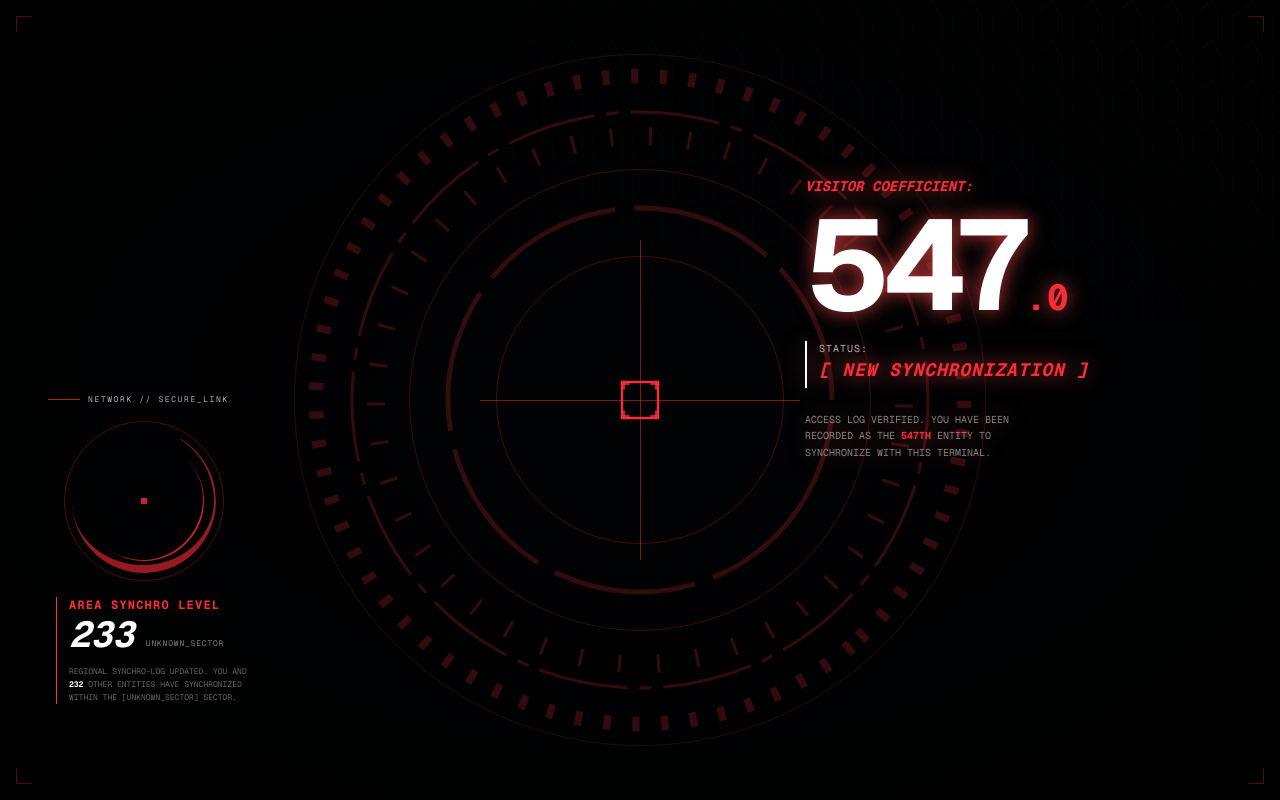
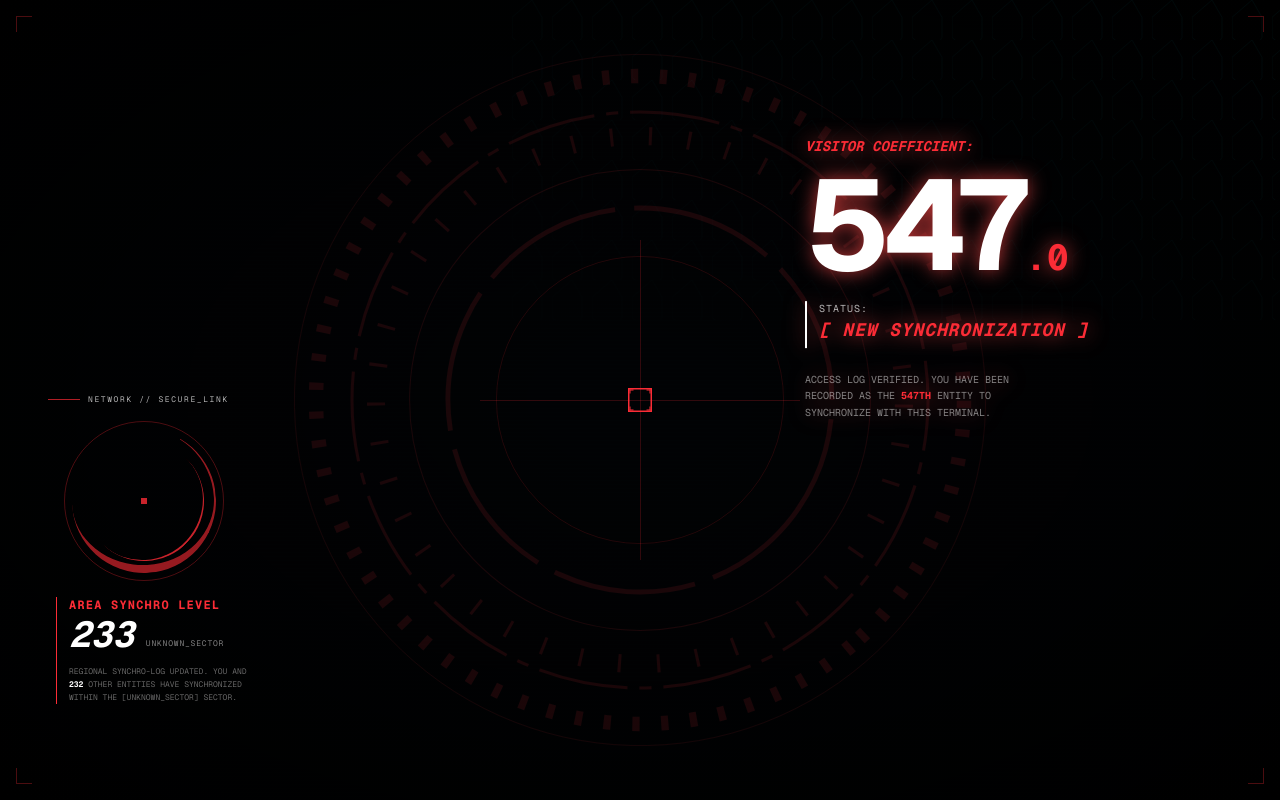
Before and after one commit to SatKookier/nfc-visitor-counter, a Next.js app: page / in a window 1280 px wide. Built offline with nearby package versions, Linux system fonts and the light colour scheme.

Commit message:
UI Polishing: Minimally adjust layout bounds to solve readability, scale down lock target, and tune opacities smoothly

```diff
--- a/src/app/page.tsx
+++ b/src/app/page.tsx
@@ -44,8 +44,8 @@ const ScrambleNumber = ({ finalNumber, delayMs = 0 }: { finalNumber: string, del
 };
 
 // Huge Tick-Marked Compass Ring to fill whitespace
-const CompassBackground = ({ color }: { color: string }) => (
-  <div className="absolute top-1/2 left-1/2 -translate-x-1/2 -translate-y-1/2 w-[150vw] h-[150vw] max-w-[800px] max-h-[800px] pointer-events-none opacity-20 mix-blend-screen flex items-center justify-center">
+const CompassBackground = ({ color, isLocked }: { color: string, isLocked?: boolean }) => (
+  <div className={`absolute top-1/2 left-1/2 -translate-x-1/2 -translate-y-1/2 w-[150vw] h-[150vw] max-w-[800px] max-h-[800px] pointer-events-none mix-blend-screen flex items-center justify-center transition-opacity duration-1000 ${isLocked ? "opacity-10" : "opacity-[0.15]"}`}>
     <motion.svg viewBox="0 0 100 100" className="absolute w-[90%] h-[90%]" animate={{ rotate: 360 }} transition={{ duration: 40, repeat: Infinity, ease: "linear" }}>
       <circle cx="50" cy="50" r="48" fill="none" stroke="currentColor" strokeWidth="0.1" className={color} />
       {/* Outer Gear */}
@@ -95,15 +95,15 @@ const LockOnScanner = ({ color, isLocked }: { color: string, isLocked: boolean }
       />
     </div>
 
-    <div className={`absolute inset-0 rounded-full border border-current transition-all duration-300 ${isLocked ? "opacity-30 border-[1px] scale-90" : "opacity-10 scale-100"}`} />
+    <div className={`absolute inset-0 rounded-full border border-current transition-all duration-1000 ${isLocked ? "opacity-[0.15] border-[1px] scale-90" : "opacity-20 scale-100"}`} />
 
-    <motion.div initial={{ height: 0 }} animate={{ height: "100%" }} transition={{ duration: 0.8, ease: "easeOut" }} className="absolute w-[1px] bg-current opacity-50 transition-colors" />
-    <motion.div initial={{ width: 0 }} animate={{ width: "100%" }} transition={{ duration: 0.8, ease: "easeOut" }} className="absolute h-[1px] bg-current opacity-50 transition-colors" />
+    <motion.div initial={{ height: 0 }} animate={{ height: "100%" }} transition={{ duration: 0.8, ease: "easeOut" }} className={`absolute w-[1px] bg-current transition-all duration-1000 ${isLocked ? "opacity-20" : "opacity-60"}`} />
+    <motion.div initial={{ width: 0 }} animate={{ width: "100%" }} transition={{ duration: 0.8, ease: "easeOut" }} className={`absolute h-[1px] bg-current transition-all duration-1000 ${isLocked ? "opacity-20" : "opacity-60"}`} />
 
     {/* Target Square that aggressively snaps on lock */}
     <motion.div
       initial={{ scale: 4, opacity: 0, rotate: 45 }}
-      animate={isLocked ? { scale: 0.8, opacity: 1, rotate: 0 } : { scale: 1, opacity: 0.8, rotate: 0 }}
+      animate={isLocked ? { scale: 0.5, opacity: 1, rotate: 0 } : { scale: 1.0, opacity: 0.8, rotate: 0 }}
       transition={isLocked ? { type: "spring", stiffness: 500, damping: 20 } : { duration: 0.6, ease: "circOut", delay: 0.2 }}
       className={`absolute w-12 h-12 border border-current transition-all duration-300 ${isLocked ? "opacity-100 border-[3px]" : "opacity-80"}`}
     >
@@ -189,10 +189,10 @@ export default function Home() {
       <div className="absolute inset-0 z-0 pointer-events-none bg-[linear-gradient(rgba(0,255,255,0.015)_1px,rgba(0,0,0,0)_1px)] bg-[length:100%_4px] mix-blend-overlay" />
       <div className="absolute inset-0 z-0 pointer-events-none" style={{ background: 'radial-gradient(ellipse at center, rgba(0,0,0,0) 0%, rgba(0,0,0,1) 100%)' }} />
       <HexMesh color={themeColor} />
-      <CompassBackground color={themeColor} />
+      <CompassBackground color={themeColor} isLocked={isLocked || !!error} />
 
       {/* Persistent Background Alignment Grid */}
-      <div className="absolute top-1/2 left-[30%] sm:left-1/2 -translate-x-1/2 -translate-y-1/2 w-[80vw] h-[80vw] max-w-[600px] max-h-[600px] pointer-events-none opacity-[0.2]">
+      <div className={`absolute top-1/2 left-[30%] sm:left-1/2 -translate-x-1/2 -translate-y-1/2 w-[80vw] h-[80vw] max-w-[600px] max-h-[600px] pointer-events-none transition-opacity duration-1000 ${isLocked || !!error ? "opacity-10" : "opacity-[0.15]"}`}>
         <div className={`absolute top-1/2 -left-[50%] w-full h-[0.5px] ${themeColor}`} />
         <div className={`absolute top-1/2 -right-[50%] w-full h-[0.5px] ${themeColor}`} />
         <div className={`absolute -top-[50%] left-1/2 w-[0.5px] h-full ${themeColor}`} />
@@ -251,7 +251,7 @@ export default function Home() {
               initial={{ x: "20vw", opacity: 0 }}
               animate={{ x: 0, opacity: 1 }}
               transition={{ type: "spring", stiffness: 400, damping: 25, delay: 0.1 }}
-              className={`absolute top-[35%] sm:top-[40%] right-4 sm:right-[15%] -translate-y-1/2 flex flex-col items-start ${shadowColor}`}
+              className={`absolute top-[28%] sm:top-[35%] right-4 sm:right-[15%] -translate-y-1/2 flex flex-col items-start ${shadowColor}`}
             >
               <span className={`font-mono text-[10px] sm:text-[14px] font-bold leading-none italic uppercase whitespace-nowrap mb-1 ${themeColor}`}>
                 VISITOR COEFFICIENT:
```
